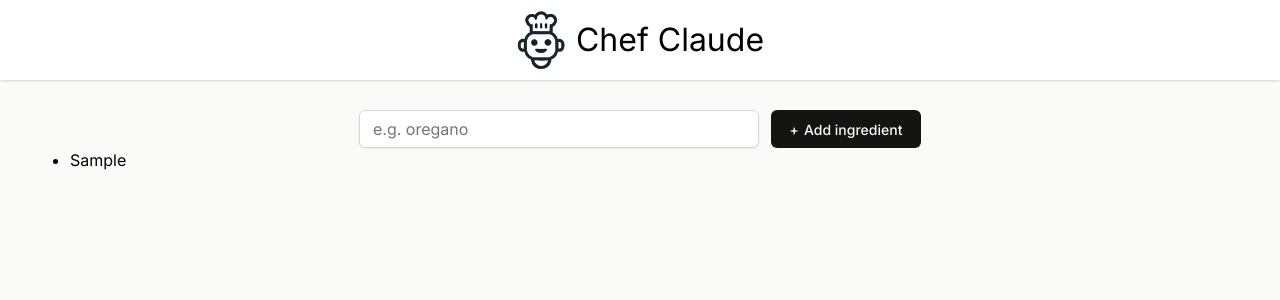
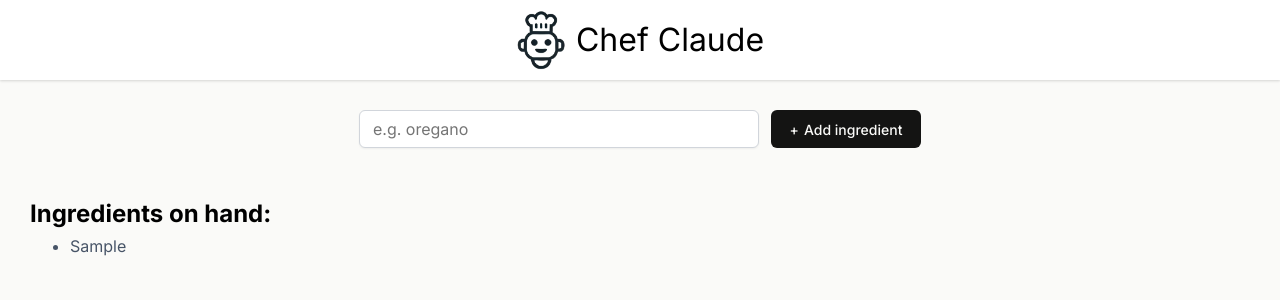
Before and after one commit to ocontrerastx/scrimba-chef-claude, a React (Vite) app: page / in a window 1280 px wide. Both pictures are taken after typing "Sample" into the empty fields and a click on the button "Add ingredient". Shown: the top 300 px of the page. Built offline with nearby package versions, Linux system fonts and the light colour scheme.

Commit message:
Updated main section to only display list and get recipe container if the user has added ingredients

```diff
--- a/src/App.css
+++ b/src/App.css
@@ -30,6 +30,7 @@
   justify-content: center;
   gap: 12px;
   height: 38px;
+  margin-bottom: 48px;
 }
 
 .add-ingredient-form > input {
@@ -56,3 +57,45 @@
   content: "+";
   margin-right: 5px;
 }
+
+ul.ingredients-list {
+  margin-bottom: 48px;
+}
+
+ul.ingredients-list > li {
+  color: #475467;
+  line-height: 28px;
+}
+
+.get-recipe-container {
+  display: flex;
+  justify-content: space-between;
+  align-items: center;
+  border-radius: 8px;
+  background: #f0efeb;
+  padding: 10px 28px;
+}
+
+.get-recipe-container h3 {
+  font-size: 1.125rem;
+  font-weight: 500;
+  line-height: 24px;
+}
+
+.get-recipe-container p {
+  color: #6b7280;
+  font-size: 0.875rem;
+  line-height: 20px;
+}
+
+.get-recipe-container button {
+  border: none;
+  border-radius: 6px;
+  background: #d17557;
+  box-shadow: 0px 1px 2px 0px rgba(0, 0, 0, 0.05);
+  color: #fafaf8;
+  padding: 9px 17px;
+  font-family: Inter, sans-serif;
+  font-size: 0.875rem;
+  cursor: pointer;
+}
--- a/src/components/Main.jsx
+++ b/src/components/Main.jsx
@@ -23,7 +23,23 @@
         />
         <button>Add ingredient</button>
       </form>
-      <ul>{ingredientsListItems}</ul>
+      {ingredients.length > 0 && (
+        <section>
+          <h2>Ingredients on hand:</h2>
+          <ul className="ingredients-list" aria-live="polite">
+            {ingredientsListItems}
+          </ul>
+          {ingredients.length > 3 && (
+            <div className="get-recipe-container">
+              <div>
+                <h3>Ready for a recipe?</h3>
+                <p>Generate a recipe from your list of ingredients.</p>
+              </div>
+              <button>Get a recipe</button>
+            </div>
+          )}
+        </section>
+      )}
     </main>
   );
 }
```
